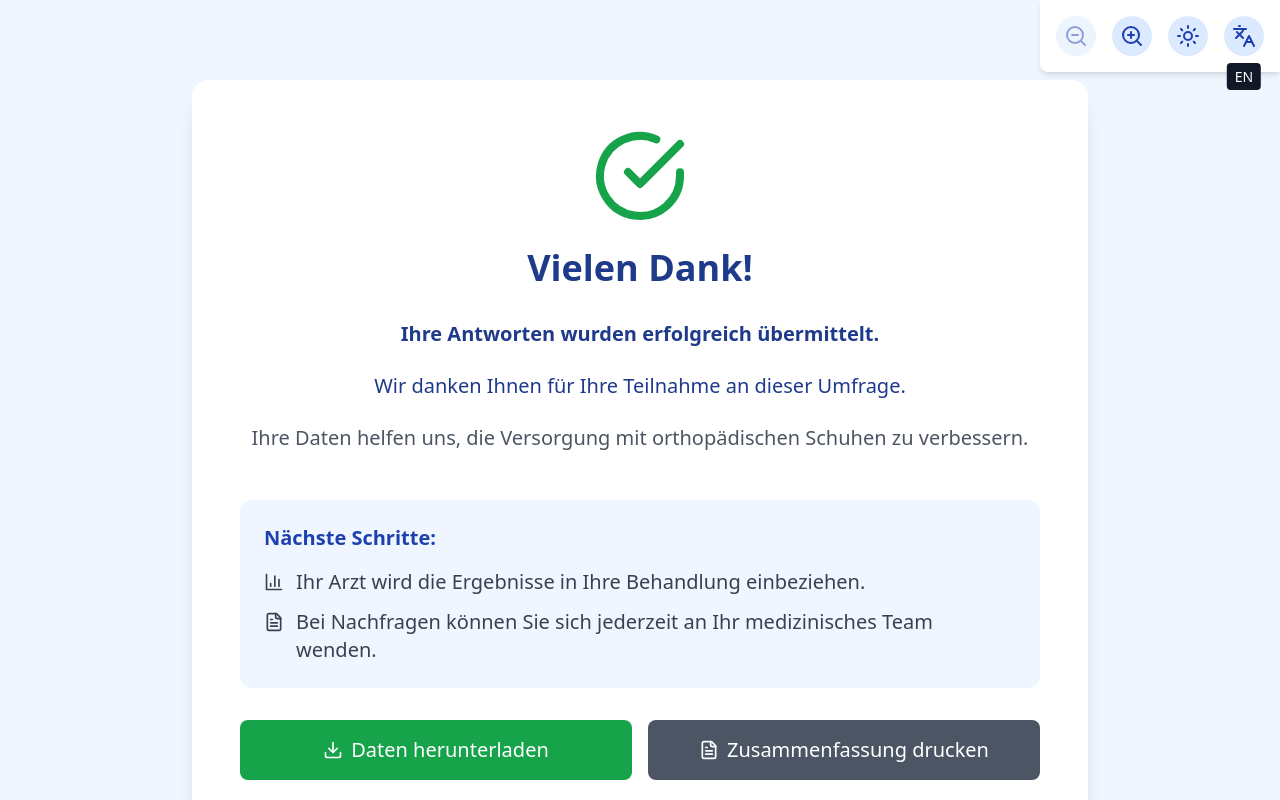
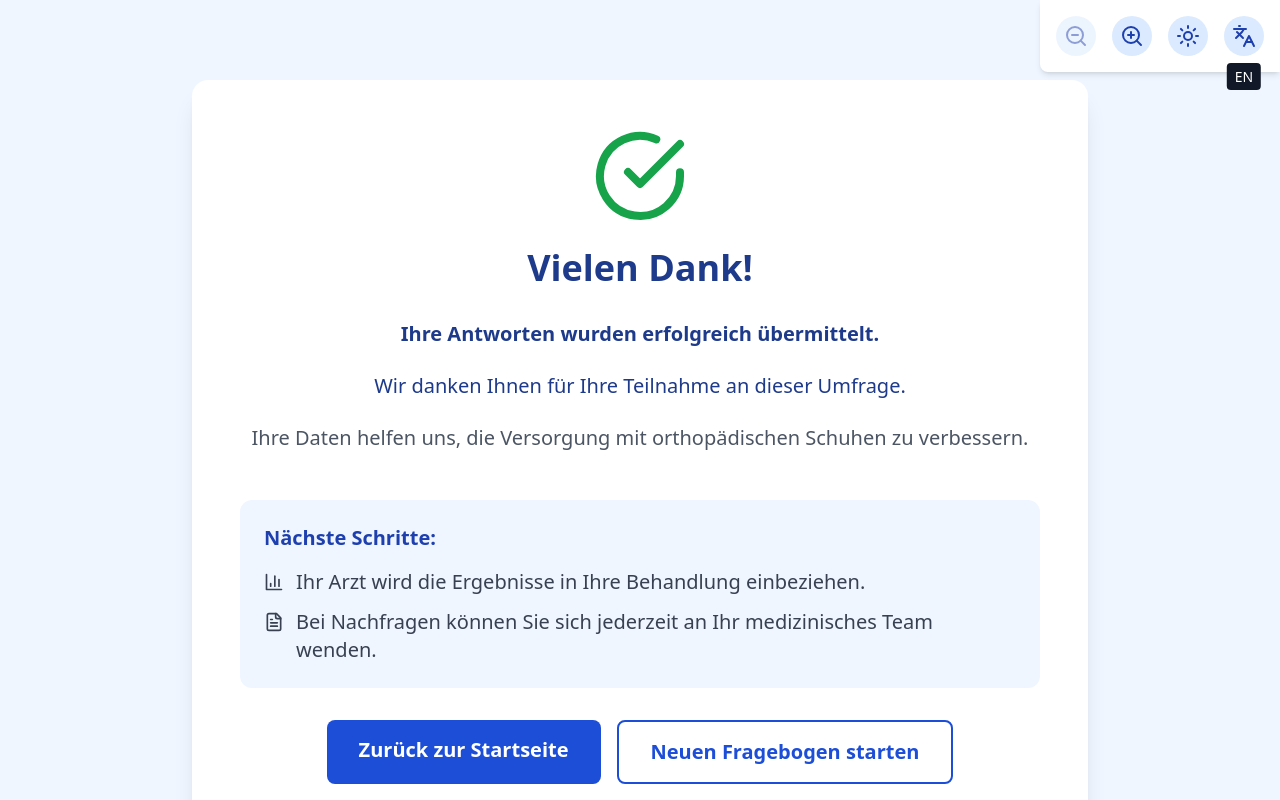
Before and after one commit to PatelKaran0104/GSD, a React (Vite) app: page /thank-you in a window 1280 px wide. Shown: the top 800 px of the page. Built offline with nearby package versions, Linux system fonts and the light colour scheme.

Commit message:
Remove Download and Print Options from Thank You Page

```diff
--- a/src/components/ThankYou.tsx
+++ b/src/components/ThankYou.tsx
@@ -2,10 +2,10 @@ import React from 'react';
 import { Link } from 'react-router-dom';
 import { useAppContext } from '../context/AppContext';
 import AccessibilityControls from './AccessibilityControls';
-import { CheckCircle, Download, FileText, BarChart3 } from 'lucide-react';
+import { CheckCircle, BarChart3, FileText } from 'lucide-react';
 
 const ThankYou: React.FC = () => {
-  const { fontSize, highContrast, language, formData } = useAppContext();
+  const { fontSize, highContrast, language } = useAppContext();
 
   const translations = {
     title: {
@@ -36,14 +36,6 @@ const ThankYou: React.FC = () => {
       de: 'Bei Nachfragen können Sie sich jederzeit an Ihr medizinisches Team wenden.',
       en: 'For follow-up questions, you can contact your medical team at any time.'
     },
-    downloadData: {
-      de: 'Daten herunterladen',
-      en: 'Download Data'
-    },
-    printSummary: {
-      de: 'Zusammenfassung drucken',
-      en: 'Print Summary'
-    },
     backToHome: {
       de: 'Zurück zur Startseite',
       en: 'Back to Home'
@@ -52,23 +44,6 @@ const ThankYou: React.FC = () => {
       de: 'Neuen Fragebogen starten',
       en: 'Start New Questionnaire'
     }
-  };
-
-  const downloadData = () => {
-    const dataStr = JSON.stringify(formData, null, 2);
-    const dataBlob = new Blob([dataStr], { type: 'application/json' });
-    const url = URL.createObjectURL(dataBlob);
-    const link = document.createElement('a');
-    link.href = url;
-    link.download = `questionnaire-data-${new Date().toISOString().split('T')[0]}.json`;
-    document.body.appendChild(link);
-    link.click();
-    document.body.removeChild(link);
-    URL.revokeObjectURL(url);
-  };
-
-  const printSummary = () => {
-    window.print();
   };
 
   return (
@@ -110,33 +85,6 @@ const ThankYou: React.FC = () => {
             </ul>
           </div>
 
-          {/* Action Buttons */}
-          <div className="grid grid-cols-1 md:grid-cols-2 gap-4 mb-8">
-            <button
-              onClick={downloadData}
-              className={`flex items-center justify-center py-4 px-6 rounded-lg ${
-                highContrast
-                  ? 'bg-white text-black hover:bg-gray-200'
-                  : 'bg-green-600 text-white hover:bg-green-700'
-              } transition-colors ${fontSize} font-medium`}
-            >
-              <Download className="w-5 h-5 mr-2" />
-              {translations.downloadData[language]}
-            </button>
-
-            <button
-              onClick={printSummary}
-              className={`flex items-center justify-center py-4 px-6 rounded-lg ${
-                highContrast
-                  ? 'bg-gray-800 text-white hover:bg-gray-700'
-                  : 'bg-gray-600 text-white hover:bg-gray-700'
-              } transition-colors ${fontSize} font-medium`}
-            >
-              <FileText className="w-5 h-5 mr-2" />
-              {translations.printSummary[language]}
-            </button>
-          </div>
-
           {/* Navigation Buttons */}
           <div className="flex flex-col sm:flex-row gap-4 justify-center">
             <Link
```
